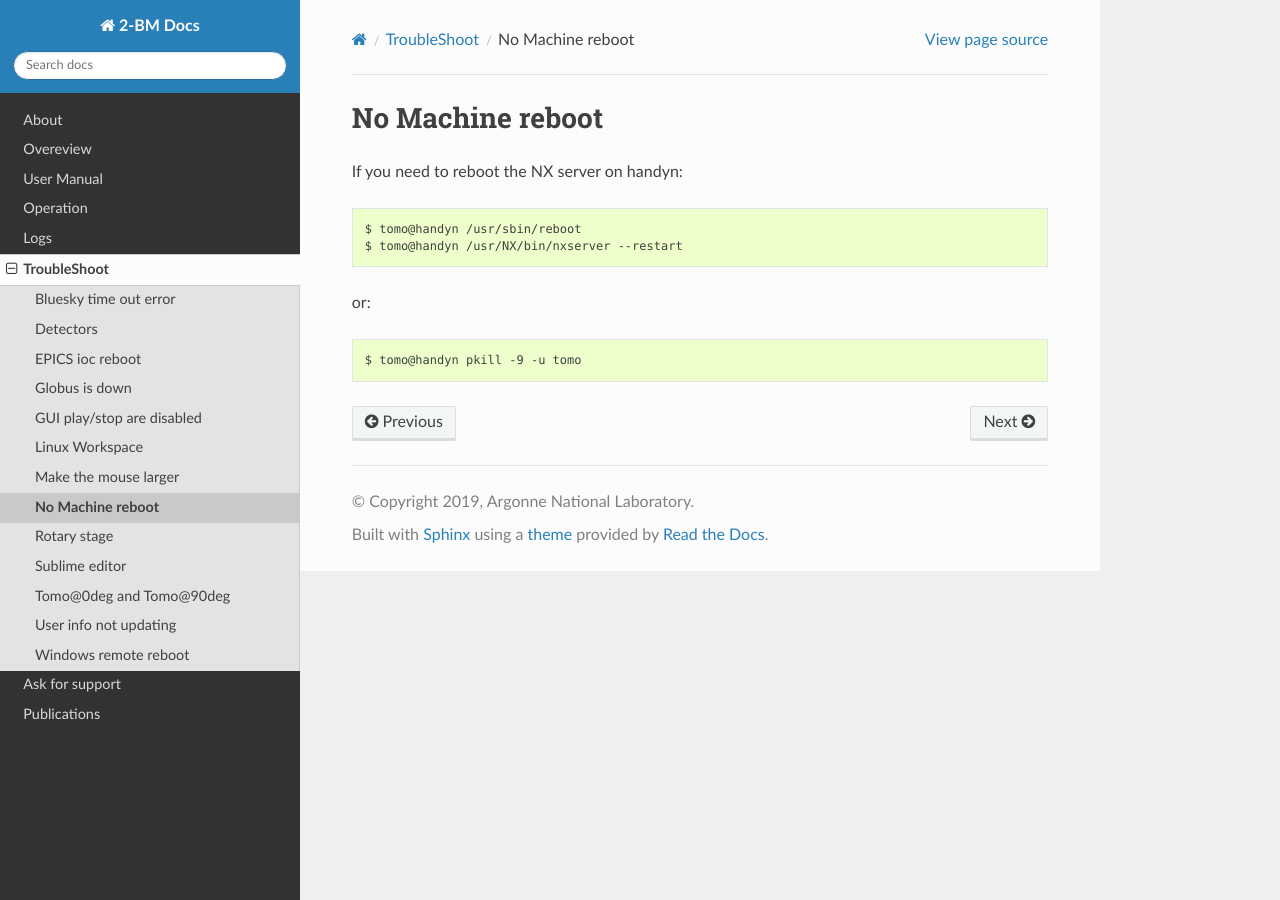
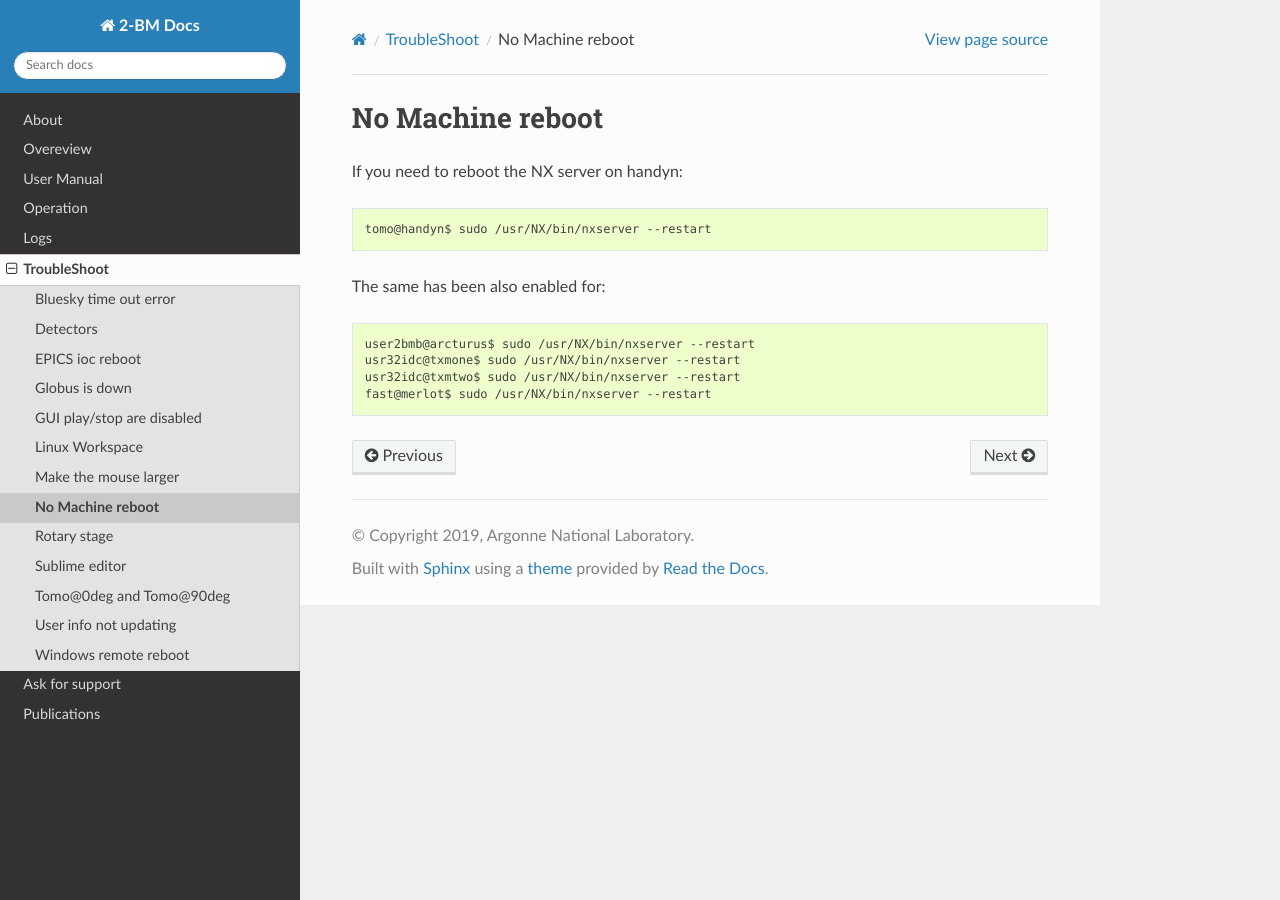
Before and after one commit to xray-imaging/2bm-docs, a Sphinx documentation site: the page built from docs/source/troubleshoot/item_0008.rst, in a window 1280 px wide. Built offline with Sphinx 7.4.7 and the Read the Docs theme 2.0.0, drawn with Linux system fonts in a browser that asks for light colours; the version number could not be read and is left out.

Commit message:
Update item_0008.rst
uodated reboot NX instructions

```diff
--- a/docs/source/troubleshoot/item_0008.rst
+++ b/docs/source/troubleshoot/item_0008.rst
@@ -6,9 +6,11 @@ No Machine reboot
 
 If you need to reboot the NX server on handyn::
 
-    $ tomo@handyn /usr/sbin/reboot
-    $ tomo@handyn /usr/NX/bin/nxserver --restart
+    tomo@handyn$ sudo /usr/NX/bin/nxserver --restart
 
-or::
+The same has been also enabled for::
 
-    $ tomo@handyn pkill -9 -u tomo
+    user2bmb@arcturus$ sudo /usr/NX/bin/nxserver --restart
+    usr32idc@txmone$ sudo /usr/NX/bin/nxserver --restart
+    usr32idc@txmtwo$ sudo /usr/NX/bin/nxserver --restart
+    fast@merlot$ sudo /usr/NX/bin/nxserver --restart
```
